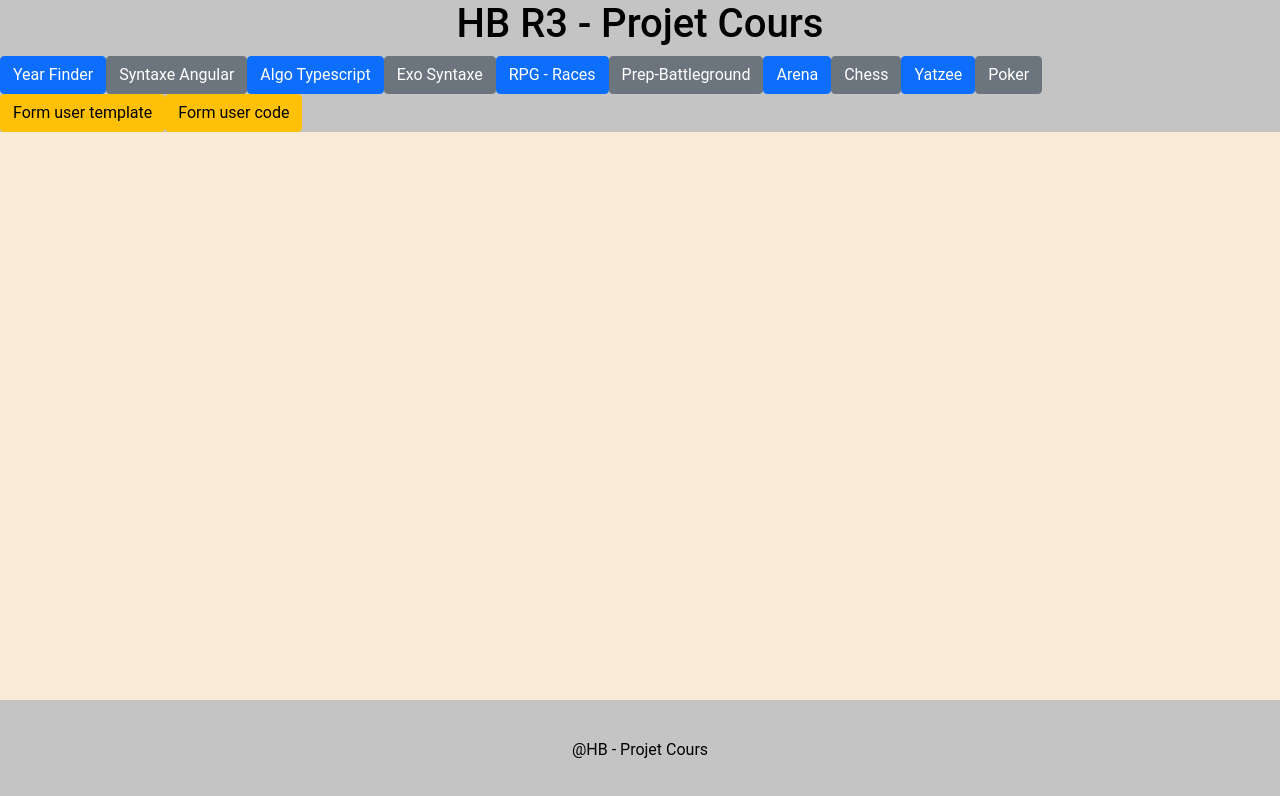
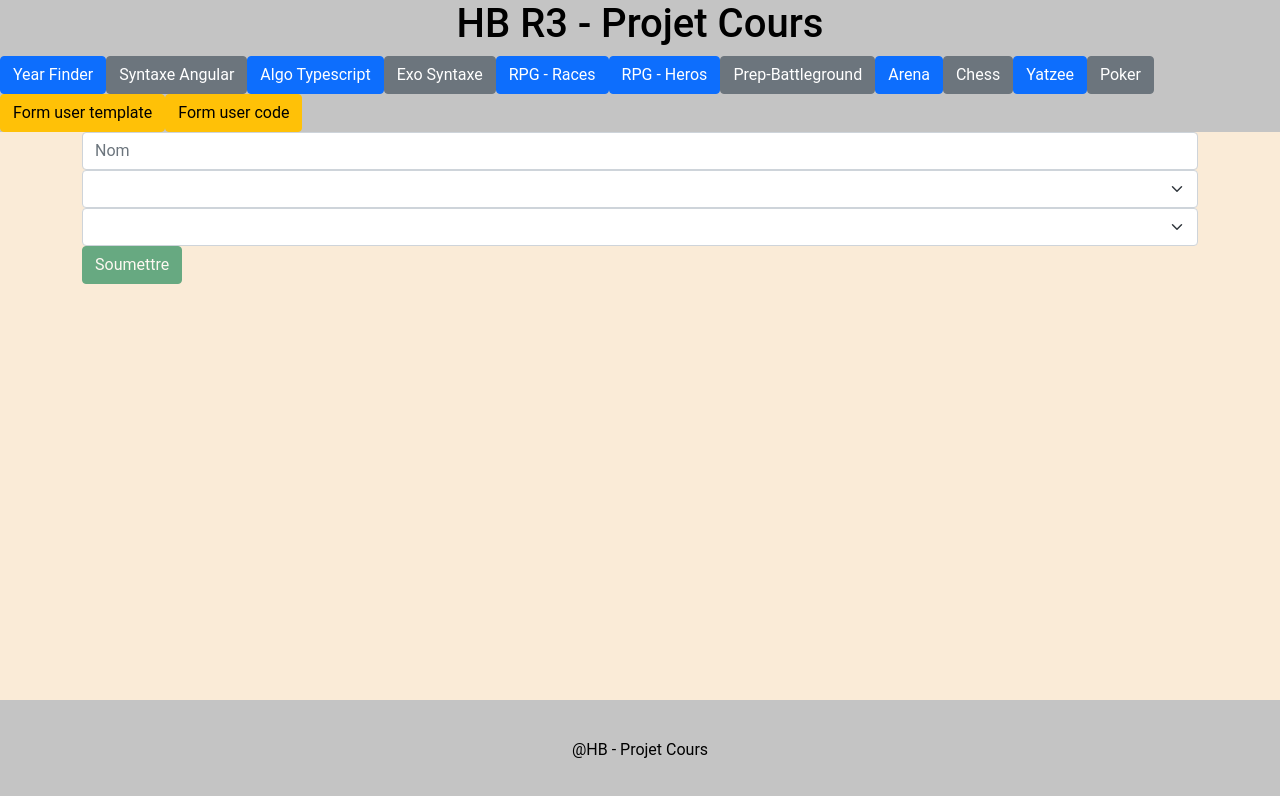
Before and after one commit to TyTy-cf/hb-app-cours-r3, an Angular app: page /form/hero in a window 1280 px wide. Before the commit this address led to /. Shown: the top 796 px of the page. Built offline with nearby package versions, Linux system fonts and the light colour scheme.

Commit message:
Code driven From Hero

```diff
--- a/src/app/app-routing.module.ts
+++ b/src/app/app-routing.module.ts
@@ -14,6 +14,7 @@ import {FormUserComponent} from "./form-user/form-user.component";
 import {FormUserCodeComponent} from "./form-user-code/form-user-code.component";
 import {RaceComponent} from "./race/race.component";
 import {FormRaceComponent} from "./form-race/form-race.component";
+import {FormHeroComponent} from "./form-hero/form-hero.component";
 
 const routes: Routes = [
   { path: 'exo-syntaxe', component: SyntaxeAngularComponent },
@@ -29,6 +30,7 @@ const routes: Routes = [
   { path: 'form/user/template', component: FormUserComponent},
   { path: 'form/user/code', component: FormUserCodeComponent},
   { path: 'race', component: RaceComponent},
+  { path: 'form/hero', component: FormHeroComponent},
 ];
 
 @NgModule({
--- a/src/app/app.component.html
+++ b/src/app/app.component.html
@@ -16,6 +16,9 @@
       </a>
       <a routerLink="/race" class="btn btn-primary">
         RPG - Races
+      </a>
+      <a routerLink="/form/hero" class="btn btn-primary">
+        RPG - Heros
       </a>
       <a routerLink="/prep-battleground" class="btn btn-secondary">
         Prep-Battleground
--- a/src/app/app.module.ts
+++ b/src/app/app.module.ts
@@ -21,6 +21,7 @@ import {FormsModule, ReactiveFormsModule} from "@angular/forms";
 import { FormUserCodeComponent } from './form-user-code/form-user-code.component';
 import {RaceComponent} from "./race/race.component";
 import { FormRaceComponent } from './form-race/form-race.component';
+import { FormHeroComponent } from './form-hero/form-hero.component';
 
 @NgModule({
   declarations: [
@@ -41,7 +42,8 @@ import { FormRaceComponent } from './form-race/form-race.component';
     FormUserComponent,
     FormUserCodeComponent,
     RaceComponent,
-    FormRaceComponent
+    FormRaceComponent,
+    FormHeroComponent
   ],
   imports: [
     BrowserModule,
--- /dev/null
+++ b/src/app/form-hero/form-hero.component.html
@@ -0,0 +1,43 @@
+
+<form [formGroup]="heroFormGroup">
+  <div class="form-group">
+    <input [formControlName]="'name'"
+           [name]="'name'"
+           type="text"
+           class="form-control"
+           placeholder="Nom"
+           [class.is-invalid]="name.invalid && name.touched"
+    >
+    <div *ngIf="name.invalid && (name.dirty || name.touched)"
+         class="alert-danger">
+      <div *ngIf="name.errors?.required">
+        Name is required.
+      </div>
+    </div>
+  </div>
+
+  <div class="form-group">
+    <select [formControlName]="'race'"
+           class="form-select"
+    >
+      <option *ngFor="let race of raceService.races" [ngValue]="race">
+        {{race.name}}
+      </option>
+    </select>
+  </div>
+
+  <div class="form-group">
+    <select [formControlName]="'heroClass'"
+            class="form-select"
+    >
+      <option *ngFor="let heroClass of heroClasses" [ngValue]="heroClass">
+        {{heroClass.name}}
+      </option>
+    </select>
+  </div>
+
+  <button class="btn btn-success" (click)="createHero()" [disabled]="heroFormGroup.invalid">
+    Soumettre
+  </button>
+
+</form>
--- /dev/null
+++ b/src/app/form-hero/form-hero.component.ts
@@ -0,0 +1,59 @@
+import { Component, OnInit } from '@angular/core';
+import {Hero} from "../../model/rpg/hero";
+import {AbstractControl, FormControl, FormGroup, Validators} from "@angular/forms";
+import {RaceService} from "../../services/race.service";
+import {Warrior} from "../../model/rpg/warrior";
+import {Mage} from "../../model/rpg/mage";
+import {Rogue} from "../../model/rpg/rogue";
+
+@Component({
+  selector: 'app-form-hero',
+  templateUrl: './form-hero.component.html',
+  styleUrls: ['./form-hero.component.scss']
+})
+export class FormHeroComponent implements OnInit {
+
+  hero!: Hero;
+  heroFormGroup!: FormGroup;
+  heroClasses = [Warrior, Mage, Rogue];
+
+  constructor(public raceService: RaceService) { }
+
+  ngOnInit(): void {
+    this.heroFormGroup = new FormGroup({
+        name: new FormControl(
+          '', [
+            Validators.required, Validators.minLength(3)
+          ]
+        ),
+        race: new FormControl(
+          '', [
+            Validators.required
+          ]
+        ),
+        heroClass: new FormControl(
+          '', [
+            Validators.required
+          ]
+        ),
+      }
+    )
+  }
+
+  get name(): AbstractControl {
+    return <AbstractControl>this.heroFormGroup.get('name');
+  }
+
+  get race(): AbstractControl {
+    return <AbstractControl>this.heroFormGroup.get('race');
+  }
+
+  get heroClass(): AbstractControl {
+    return <AbstractControl>this.heroFormGroup.get('heroClass');
+  }
+
+  createHero(): void {
+    this.hero = new this.heroClass.value(this.name.value, this.race.value);
+    console.log(this.hero);
+  }
+}
```
Also changed, not shown: src/app/form-hero/form-hero.component.scss (added), 1 other file (tests, documents, lock files or other folders).
